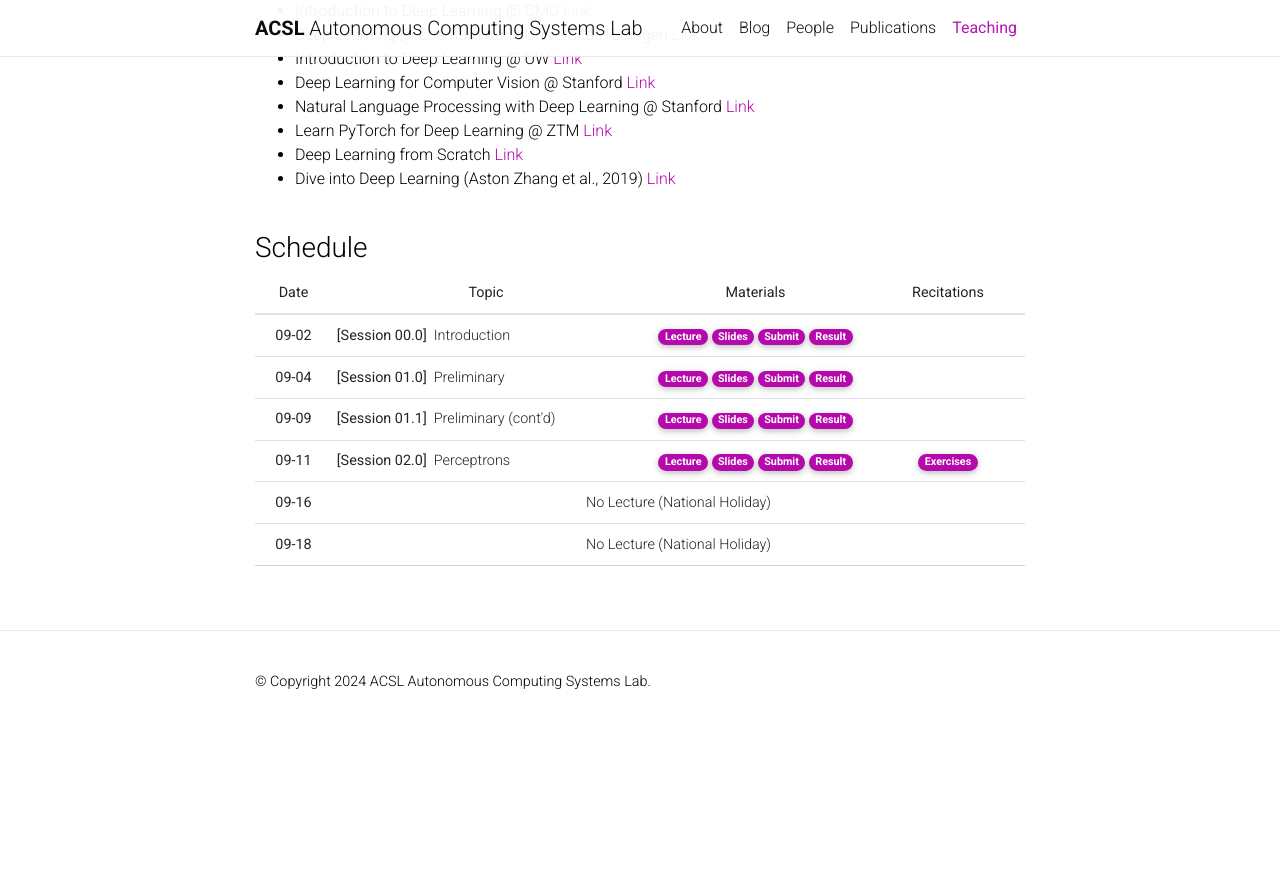
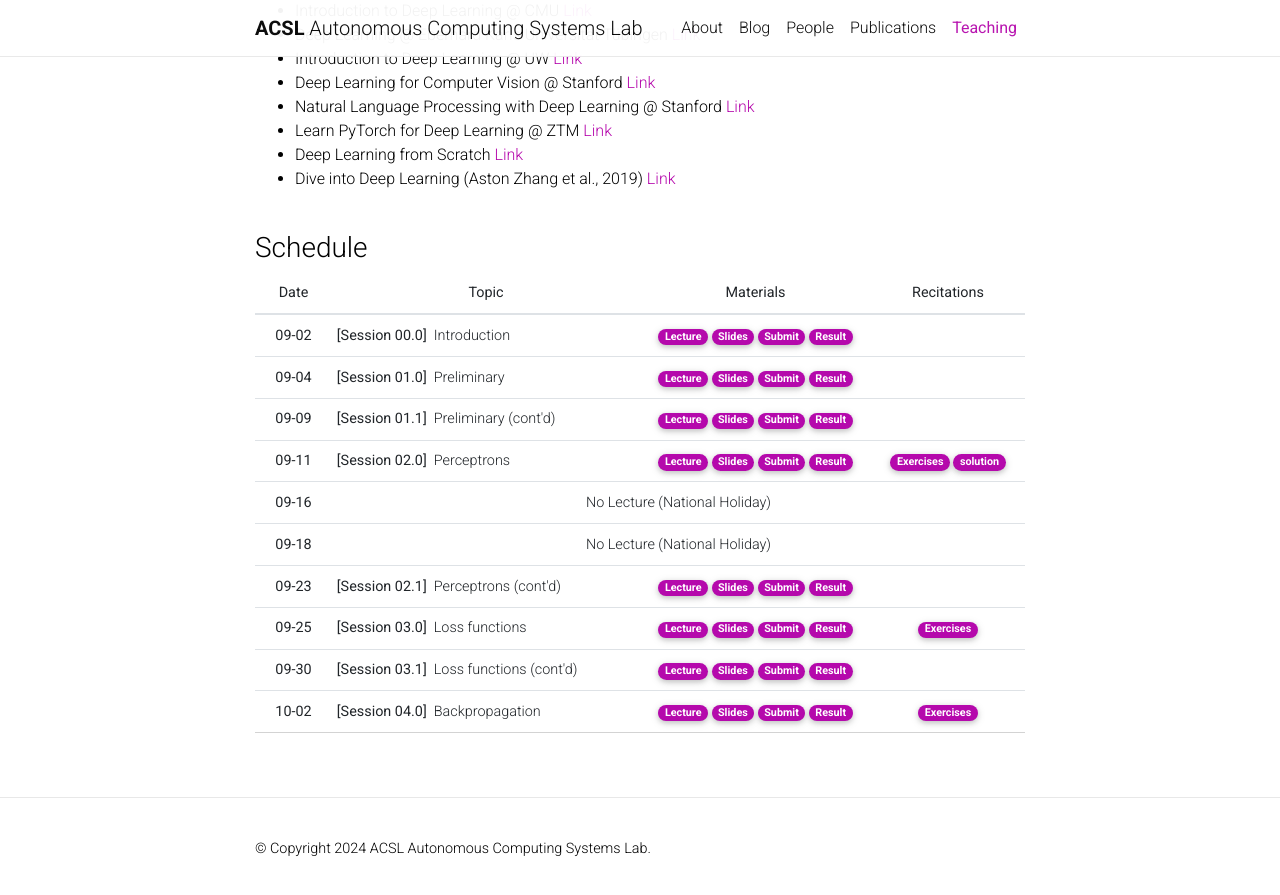
Before and after one commit to Uehwan/Uehwan.github.io, a Jekyll site: the page built from _teaching/aiexplab24fall.md, in a window 1280 px wide and 900 px high, scrolled down 809 px. Shown: the top 895 px of the window. Built offline with Jekyll 4.4.1, drawn with Linux system fonts in a browser that asks for light colours; nearby versions of some CDN libraries; comment, search, counter and statistics services are not loaded; a style sheet for code colours, icons or effects is not loaded; before the commit the page ends 1542 px from its top, so only the background shows below that.

Commit message:
update 09-21

```diff
--- a/_teaching/aiexplab24fall.md
+++ b/_teaching/aiexplab24fall.md
@@ -95,7 +95,7 @@ This course will showcase various methods in machine learning and deep learning.
       </td>
       <td>
         <a href="https://colab.research.google.com/drive/11QTYpsUovdqSJgwLIs50Xj5Ho7G9eia1?usp=sharing" target="_blank" class="badge badge-pill" style="background-color:#B509AC;">Exercises</a>
-        <!--a href="https://colab.research.google.com/drive/168DeDqEqYvMp8o7IhNoiamqbGnm6_SzH?usp=sharing" target="_blank" class="badge badge-pill" style="background-color:#B509AC;">solution</a-->
+        <a href="https://colab.research.google.com/drive/168DeDqEqYvMp8o7IhNoiamqbGnm6_SzH?usp=sharing" target="_blank" class="badge badge-pill" style="background-color:#B509AC;">solution</a>
       </td>
     </tr>
     <tr>
@@ -106,6 +106,56 @@ This course will showcase various methods in machine learning and deep learning.
       <th scope="row">09-18</th>
       <td colspan="3">No Lecture (National Holiday)</td>
     </tr>
+    <tr>
+      <th scope="row">09-23</th>
+      <td class="text-left"><b>[Session 02.1]</b> &nbsp;Perceptrons (cont'd)</td>
+      <td>
+        <a href="https://colab.research.google.com/drive/1lS-ERfqrf5SFJbUGolfbaD4d0m7wi4gG?usp=sharing" target="_blank" class="badge badge-pill" style="background-color:#B509AC;">Lecture</a>
+        <a href="https://docs.google.com/presentation/d/12fvxbsmoRLGDkiP0JzHuabd2GPgJMZwEONq8obJLF_U/edit?usp=sharing" target="_blank" class="badge badge-pill" style="background-color:#B509AC;">Slides</a>
+        <a href="https://forms.gle/9QWGaUjFq58WBAYw5" target="_blank" class="badge badge-pill" style="background-color:#B509AC;">Submit</a>
+        <a href="https://docs.google.com/spreadsheets/d/12pVXJjYJhXFX1GpUiaZL35x_KS4R1EEfi9YRRZ_sGiM/edit?usp=sharing" target="_blank" class="badge badge-pill" style="background-color:#B509AC;">Result</a>
+      </td>
+      <td></td>
+    </tr>
+    <tr style="border-bottom: 1.5px solid lightgrey;">
+      <th scope="row">09-25</th>
+      <td class="text-left"><b>[Session 03.0]</b> &nbsp;Loss functions</td>
+      <td>
+        <a href="https://colab.research.google.com/drive/1ThuWyO7TZmRl4wD_TJY_Dnem3xLnNgpw?usp=sharing" target="_blank" class="badge badge-pill" style="background-color:#B509AC;">Lecture</a>
+        <a href="https://docs.google.com/presentation/d/1xLUu3kGdvxGTZBd51gaOsqBJSFsE8dfC3e3KCKdkYMo/edit?usp=sharing" target="_blank" class="badge badge-pill" style="background-color:#B509AC;">Slides</a>
+        <a href="https://forms.gle/Ma75f5sMGwLpj93x8" target="_blank" class="badge badge-pill" style="background-color:#B509AC;">Submit</a>
+        <a href="https://docs.google.com/spreadsheets/d/1ZoEnjbaZYBfV4wJLrmtm7OPXny858YrmjgAAg6ijpGQ/edit?usp=sharing" target="_blank" class="badge badge-pill" style="background-color:#B509AC;">Result</a>
+      </td>
+      <td>
+        <a href="https://colab.research.google.com/drive/1UmuQnx_6ZLEF0TBO5xepHiMrE1ZoKAUb?usp=sharing" target="_blank" class="badge badge-pill" style="background-color:#B509AC;">Exercises</a>
+        <!--a href="https://colab.research.google.com/drive/1OkBCRgn--iL3Luk1y8tTk5huiothhZfc?usp=sharing" target="_blank" class="badge badge-pill" style="background-color:#B509AC;">solution</a-->
+      </td>
+    </tr>
+    <tr>
+      <th scope="row">09-30</th>
+      <td class="text-left"><b>[Session 03.1]</b> &nbsp;Loss functions (cont'd)</td>
+      <td>
+        <a href="https://colab.research.google.com/drive/1pN1HXWxU8vVtMqVBk31R3Gb5wDlboh2t?usp=sharing" target="_blank" class="badge badge-pill" style="background-color:#B509AC;">Lecture</a>
+        <a href="https://docs.google.com/presentation/d/1xLUu3kGdvxGTZBd51gaOsqBJSFsE8dfC3e3KCKdkYMo/edit?usp=sharing" target="_blank" class="badge badge-pill" style="background-color:#B509AC;">Slides</a>
+        <a href="https://forms.gle/QQRxLa92muLEqt1i7" target="_blank" class="badge badge-pill" style="background-color:#B509AC;">Submit</a>
+        <a href="https://docs.google.com/spreadsheets/d/16luHFR1HuEaNxTn6_jnysclmCrQcXkH6mX289A1zpyA/edit?usp=sharing" target="_blank" class="badge badge-pill" style="background-color:#B509AC;">Result</a>
+      </td>
+      <td></td>
+    </tr>
+    <tr style="border-bottom: 1.5px solid lightgrey;">
+      <th scope="row">10-02</th>
+      <td class="text-left"><b>[Session 04.0]</b> &nbsp;Backpropagation</td>
+      <td>
+        <a href="https://colab.research.google.com/drive/1O-abi_Y3x42n3kgZaGVnlhcVPuL9wQYv?usp=sharing" target="_blank" class="badge badge-pill" style="background-color:#B509AC;">Lecture</a>
+        <a href="https://docs.google.com/presentation/d/1bmpGS7Q6nd-DQinUH2N31J8KVd-4s8mDk5aSBnVBmLU/edit?usp=sharing" target="_blank" class="badge badge-pill" style="background-color:#B509AC;">Slides</a>
+        <a href="https://forms.gle/NRFSZjgACGyL1iF77" target="_blank" class="badge badge-pill" style="background-color:#B509AC;">Submit</a>
+        <a href="https://docs.google.com/spreadsheets/d/1lPB1KvVId07Ia4c-jro8JkTqXDDu7rpg70wbN_P_2eM/edit?usp=sharing" target="_blank" class="badge badge-pill" style="background-color:#B509AC;">Result</a>
+      </td>
+      <td>
+        <a href="https://colab.research.google.com/drive/1-1nnBfSplxgUZx904l9vwQ7VIThYfTzy?usp=sharing" target="_blank" class="badge badge-pill" style="background-color:#B509AC;">Exercises</a>
+        <!--a href="https://colab.research.google.com/drive/1UqCoNw2_JL50U0t5ZeF5oY6PBJbQHVvB?usp=sharing" target="_blank" class="badge badge-pill" style="background-color:#B509AC;">solution</a-->
+      </td>
+    </tr>
   </tbody>
 </table>
 </div>
```
